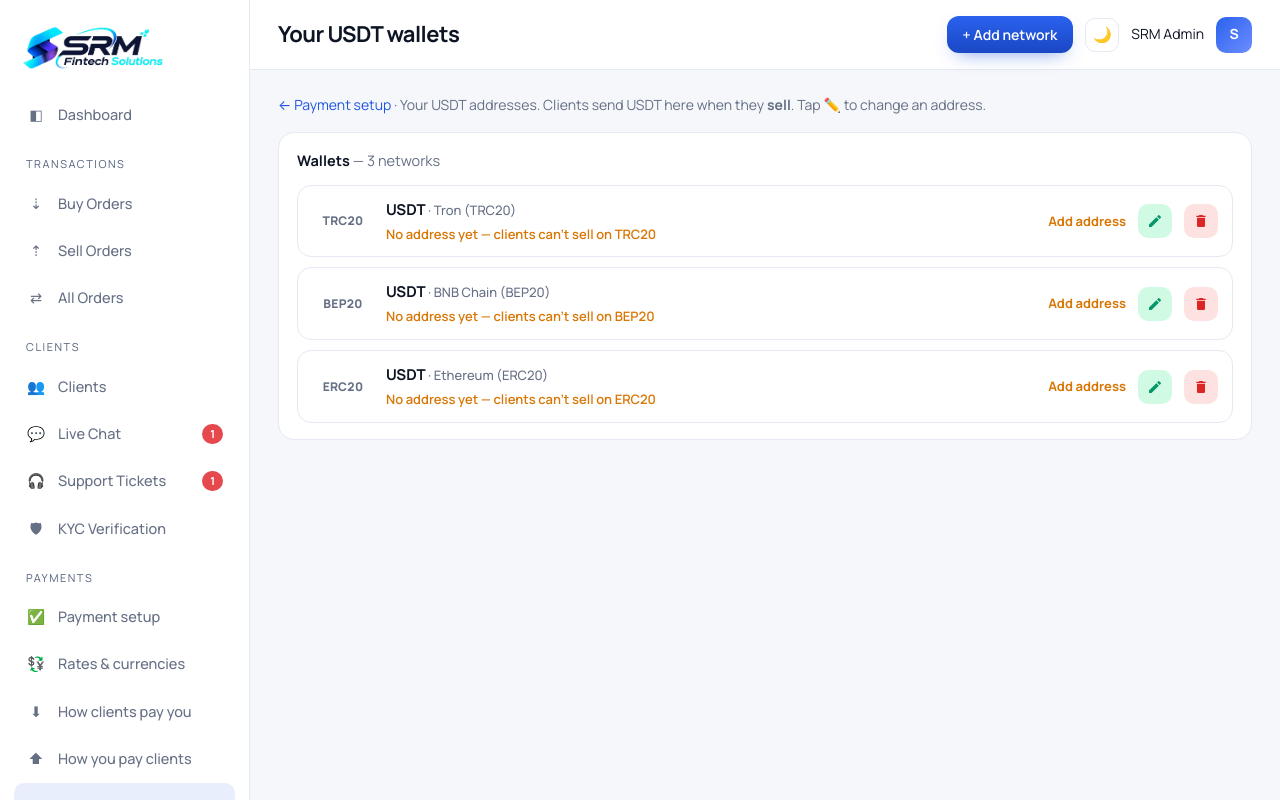
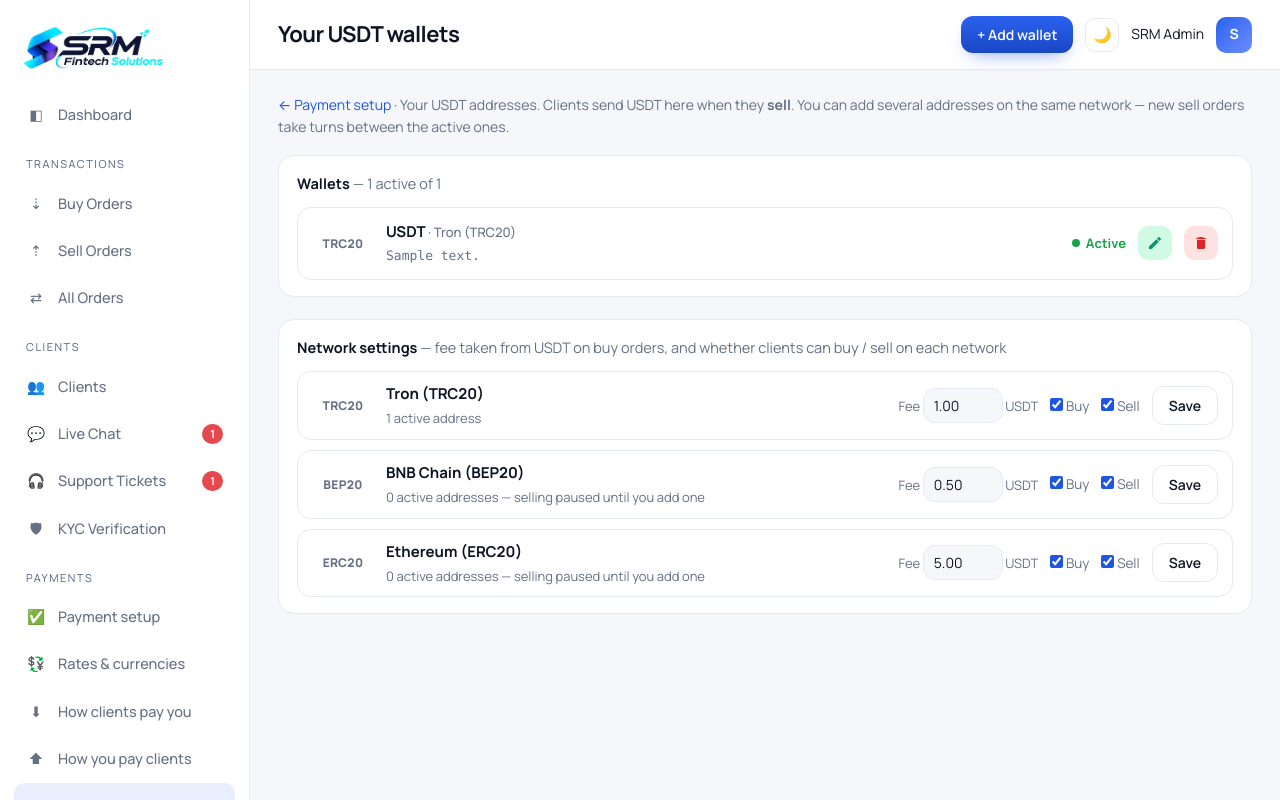
Before and after one commit to Growmore8/P2P, a Laravel app: page /admin/networks in a window 1280 px wide. Run offline with Laravel 12, Linux system fonts and the light colour scheme; a user stored in the database is signed in; data comes from the database, SQL or seed files in the repository; tables that the repository leaves empty hold one stand-in row (values such as "Sample post").

Commit message:
Several USDT addresses per network with rotation; wallet edit without advanced fields
- network_wallets table (existing addresses migrated); add / edit / delete / active per address
- New sell orders take turns between a network's active addresses; orders keep their copy
- Network settings row per network (fee, buy / sell); sell hidden for networks with no active address
- Wallet edit no longer shows name / order / format fields

Co-Authored-By: Claude Opus 5.5 <noreply@anthropic.com>

```diff
--- a/app/Http/Controllers/Admin/NetworkController.php
+++ b/app/Http/Controllers/Admin/NetworkController.php
@@ -10,7 +10,7 @@ class NetworkController extends Controller
 {
     public function index()
     {
-        return view('admin.networks', ['networks' => Network::ordered()->get()]);
+        return view('admin.networks', ['networks' => Network::ordered()->with('wallets')->get()]);
     }
 
     public function store(Request $request)
@@ -35,7 +35,10 @@ class NetworkController extends Controller
 
     public function update(Request $request, Network $network)
     {
-        $network->update($this->validated($request, $network));
+        $data = $this->validated($request, $network);
+        unset($data['deposit_address']); // addresses are managed as wallets (several per network)
+        $network->update($data);
+        $network->syncDepositAddress();
 
         return back()->with('success', "{$network->code} updated.");
     }
@@ -56,7 +59,7 @@ class NetworkController extends Controller
         $request->merge(['deposit_address' => preg_replace('/\s+/', '', (string) $request->input('deposit_address')) ?: null]);
         $data = $request->validate([
             'code' => $network ? ['prohibited'] : ['required', 'string', 'max:20', 'alpha_num', 'unique:networks,code'],
-            'name' => ['required', 'string', 'max:60'],
+            'name' => [$network ? 'sometimes' : 'required', 'string', 'max:60'], // edit form keeps the existing name
             'fee' => ['required', 'numeric', 'min:0', 'max:1000'],
             'deposit_address' => ['nullable', 'string', 'max:120'],
             'address_regex' => ['nullable', 'string', 'max:120'],
--- a/app/Models/Network.php
+++ b/app/Models/Network.php
@@ -3,6 +3,8 @@
 namespace App\Models;
 
 use Illuminate\Database\Eloquent\Model;
+use Illuminate\Database\Eloquent\Relations\HasMany;
+use Illuminate\Support\Facades\DB;
 
 class Network extends Model
 {
@@ -18,6 +20,39 @@ class Network extends Model
         return $q->orderBy('sort')->orderBy('id');
     }
 
+    public function wallets(): HasMany
+    {
+        return $this->hasMany(NetworkWallet::class)->orderBy('id');
+    }
+
+    /**
+     * The deposit address for a new sell order: active addresses take turns (least recently used first).
+     * Each order keeps a copy of the address it was given.
+     */
+    public function nextWalletAddress(): ?string
+    {
+        return DB::transaction(function () {
+            $w = $this->wallets()->where('is_active', true)->reorder()
+                ->orderByRaw('last_used_at is not null')->orderBy('last_used_at')->orderBy('id')
+                ->lockForUpdate()->first();
+            if (! $w) {
+                return null;
+            }
+            $w->forceFill(['last_used_at' => now()])->saveQuietly();
+
+            return $w->address;
+        });
+    }
+
+    /** networks.deposit_address mirrors the first active address (null = no active address → selling off). */
+    public function syncDepositAddress(): void
+    {
+        $first = $this->wallets()->where('is_active', true)->value('address');
+        if ($this->deposit_address !== $first) {
+            $this->forceFill(['deposit_address' => $first])->saveQuietly();
+        }
+    }
+
     public function validAddress(string $address): bool
     {
         return ! $this->address_regex || (bool) @preg_match('/' . $this->address_regex . '/', $address);
--- /dev/null
+++ b/app/Models/NetworkWallet.php
@@ -0,0 +1,30 @@
+<?php
+
+namespace App\Models;
+
+use Illuminate\Database\Eloquent\Model;
+use Illuminate\Database\Eloquent\Relations\BelongsTo;
+
+/** One of your USDT deposit addresses on a network. */
+class NetworkWallet extends Model
+{
+    protected $fillable = ['network_id', 'address', 'is_active', 'last_used_at'];
+
+    protected function casts(): array
+    {
+        return ['is_active' => 'boolean', 'last_used_at' => 'datetime'];
+    }
+
+    protected static function booted(): void
+    {
+        // Keep networks.deposit_address = "an active address exists" (used by status checks and the public page).
+        $sync = fn (NetworkWallet $w) => $w->network?->syncDepositAddress();
+        static::saved($sync);
+        static::deleted($sync);
+    }
+
+    public function network(): BelongsTo
+    {
+        return $this->belongsTo(Network::class);
+    }
+}
--- a/app/Services/Pricing.php
+++ b/app/Services/Pricing.php
@@ -27,10 +27,11 @@ class Pricing
             'trading_enabled' => (bool) Setting::get('trading_enabled'),
             'currency' => $default?->code,
             'currencies' => $currencies->mapWithKeys(fn ($c) => [$c->code => $c->toPricing()])->all(),
-            'networks' => Network::ordered()->get(['code', 'name', 'fee', 'buy_enabled', 'sell_enabled'])
+            'networks' => Network::ordered()->get(['code', 'name', 'fee', 'buy_enabled', 'sell_enabled', 'deposit_address'])
                 ->map(fn ($n) => [
                     'code' => $n->code, 'name' => $n->name, 'fee' => (float) $n->fee,
-                    'buy' => $n->buy_enabled, 'sell' => $n->sell_enabled,
+                    // Selling needs at least one active deposit address (deposit_address mirrors the first active wallet).
+                    'buy' => $n->buy_enabled, 'sell' => $n->sell_enabled && (bool) $n->deposit_address,
                 ])->values()->all(),
         ];
     }
--- a/public/css/theme.css
+++ b/public/css/theme.css
@@ -986,3 +986,13 @@ body.modal-on{overflow:hidden}
   .modal-form .type-cards{grid-template-columns:repeat(3,minmax(0,1fr))}
 }
 @media (max-height:760px){ .modal-box.modal-form{padding:14px 18px} .modal-form .mf-grid{gap:8px 10px;margin-bottom:8px} }
+/* Wallet edit row + network settings rows */
+.wl-edit-row{display:flex;align-items:center;gap:10px;flex-wrap:wrap;padding:10px 14px 12px}
+.wl-edit-row .input{flex:1;min-width:260px;padding:9px 12px;font-size:14px}
+.wl-edit-row .addr-check{flex-basis:100%;margin:0}
+.wl-edit-row .check{margin:0}
+.net-set{display:flex;align-items:center;gap:12px;flex-wrap:wrap;padding:10px 14px}
+.net-set .check{margin:0;font-size:13.5px}
+.net-fee-inline{display:inline-flex;align-items:center;gap:6px;margin:0!important;font-size:13px;color:var(--muted)}
+.net-fee-inline .input{width:80px;padding:7px 10px;font-size:14px}
+@media (max-width:560px){ .net-set .wl-main{flex-basis:100%;order:2} }
--- a/resources/views/admin/networks.blade.php
+++ b/resources/views/admin/networks.blade.php
@@ -1,155 +1,123 @@
 @extends('layouts.admin')
 @section('title', 'Your USDT wallets')
 @section('heading', 'Your USDT wallets')
-@section('topActions')<button type="button" class="btn btn-primary btn-sm" data-open-add>+ Add network</button>@parent @endsection
+@section('topActions')<button type="button" class="btn btn-primary btn-sm" data-modal-open="addModal">+ Add wallet</button>@parent @endsection
 
 @section('content')
-<p class="muted cur-intro"><a class="green" href="{{ route('admin.payments') }}">← Payment setup</a> · Your USDT addresses. Clients send USDT here when they <b>sell</b>. Tap ✏️ to change an address.</p>
+<p class="muted cur-intro"><a class="green" href="{{ route('admin.payments') }}">← Payment setup</a> · Your USDT addresses. Clients send USDT here when they <b>sell</b>. You can add several addresses on the same network — new sell orders take turns between the active ones.</p>
 
 @php
-  $hints = ['TRC20' => 'Tron address — starts with T (34 characters)', 'BEP20' => 'BNB Chain address — starts with 0x (42 characters)', 'ERC20' => 'Ethereum address — starts with 0x (42 characters)', 'POLYGON' => 'Polygon address — starts with 0x (42 characters)'];
-  $editing = old('_net');
   $pencil = '<svg viewBox="0 0 24 24" width="16" height="16" fill="currentColor" aria-hidden="true"><path d="M3 17.25V21h3.75L17.8 9.94l-3.75-3.75L3 17.25zm17.7-10.2a1 1 0 0 0 0-1.42l-2.33-2.33a1 1 0 0 0-1.42 0l-1.83 1.83 3.75 3.75 1.83-1.83z"/></svg>';
   $trash = '<svg viewBox="0 0 24 24" width="16" height="16" fill="currentColor" aria-hidden="true"><path d="M6 19a2 2 0 0 0 2 2h8a2 2 0 0 0 2-2V7H6v12zM19 4h-3.5l-1-1h-5l-1 1H5v2h14V4z"/></svg>';
+  $editingWallet = old('_wallet');
+  $wallets = $networks->flatMap(fn ($n) => $n->wallets->map(fn ($w) => $w->setRelation('network', $n)));
+  $addOpen = $errors->any() && $editingWallet === 'new';
 @endphp
 
 {{-- ===== Add wallet pop-up ===== --}}
-@php
-  $presets = collect(config('networks'))->except($networks->pluck('code')->all());
-  $addErr = $errors->any() && ! $editing;
-@endphp
-<div class="modal {{ $addErr ? 'open' : '' }}" id="addModal" aria-hidden="{{ $addErr ? 'false' : 'true' }}">
-  <form method="POST" action="{{ route('admin.networks.store') }}" class="modal-box form wl-modal" role="dialog" aria-modal="true" aria-label="Add crypto wallet">
+<div class="modal {{ $addOpen ? 'open' : '' }}" id="addModal" data-admin-modal aria-hidden="{{ $addOpen ? 'false' : 'true' }}">
+  <form method="POST" action="{{ route('admin.wallets.store') }}" class="modal-box form wl-modal" role="dialog" aria-modal="true" aria-label="Add crypto wallet">
     @csrf
     <h3>Add crypto wallet</h3>
-    @if ($presets->isEmpty())
-      <p class="muted" style="margin:10px 0 0">All supported networks are already added. Tap ✏️ on a network to change its address.</p>
-      <div class="wl-modal-actions"><button type="button" class="btn btn-ghost" data-close-add>Close</button></div>
-    @else
     <select class="input" name="code" required data-net-pick aria-label="Network">
-        @foreach ($presets as $code => $p)<option value="{{ $code }}" data-hint="{{ $p['hint'] }}" @selected(old('code') === $code)>{{ $code }}</option>@endforeach
+      @foreach (config('networks') as $code => $p)<option value="{{ $code }}" data-hint="{{ $p['hint'] }}" @selected(old('code') === $code)>{{ $code }}</option>@endforeach
     </select>
     <input class="input" value="USDT" readonly aria-label="Coin">
-      <input class="input mono" name="deposit_address" value="{{ old('deposit_address') }}" spellcheck="false" autocomplete="off" placeholder="Wallet address" required data-addr>
+    <input class="input mono" name="address" value="{{ $addOpen ? old('address') : '' }}" spellcheck="false" autocomplete="off" placeholder="Wallet address" required data-addr>
     <p class="addr-check" data-addr-check data-net-hint></p>
-      <input type="hidden" name="active" value="0">
     <label class="check"><input type="checkbox" name="active" value="1" checked> <span>Active</span></label>
     <div class="wl-modal-actions">
-        <button type="button" class="btn btn-ghost" data-close-add>Cancel</button>
+      <button type="button" class="btn btn-ghost" data-modal-close>Cancel</button>
       <button class="btn btn-save">Save</button>
     </div>
-    @endif
   </form>
 </div>
 
-{{-- ===== Wallet list ===== --}}
+{{-- ===== Addresses (one row each) ===== --}}
 <div class="box wl-box">
-  <div class="wl-head"><b>Wallets</b> <span class="muted">— {{ $networks->count() }} {{ \Illuminate\Support\Str::plural('network', $networks->count()) }}</span></div>
+  <div class="wl-head"><b>Wallets</b> <span class="muted">— {{ $wallets->where('is_active', true)->count() }} active of {{ $wallets->count() }}</span></div>
 
-  @forelse ($networks as $n)
-    @php
-      $open = $editing === $n->code;
-      $addr = (string) $n->deposit_address;
-      $on = $n->buy_enabled || $n->sell_enabled;
-    @endphp
-    <div class="wl-item {{ $open ? 'is-open' : '' }}" id="net-{{ $n->code }}">
+  @forelse ($wallets as $w)
+    @php $open = (string) $editingWallet === (string) $w->id; @endphp
+    <div class="wl-item {{ $open ? 'is-open' : '' }} {{ $w->is_active ? '' : 'is-off' }}" id="wallet-{{ $w->id }}">
       <div class="wl-row">
-        <span class="wl-chip">{{ $n->code }}</span>
+        <span class="wl-chip">{{ $w->network->code }}</span>
         <div class="wl-main">
-          <b>USDT <span class="muted wl-name">· {{ $n->name }}</span></b>
-          @if ($addr)
-            <span class="wl-addr mono">{{ $addr }}</span>
-          @else
-            <span class="wl-addr wl-missing">No address yet — clients can't sell on {{ $n->code }}</span>
-          @endif
+          <b>USDT <span class="muted wl-name">· {{ $w->network->name }}</span></b>
+          <span class="wl-addr mono">{{ $w->address }}</span>
         </div>
-        <span class="wl-status {{ ! $on ? 'off' : ($n->sell_enabled && ! $addr ? 'warn' : 'ok') }}">{{ ! $on ? 'Off' : ($n->sell_enabled && ! $addr ? 'Add address' : 'Active') }}</span>
-        <button type="button" class="wl-btn edit" data-wl-edit="{{ $n->code }}" title="Edit {{ $n->code }}" aria-label="Edit {{ $n->code }}" aria-expanded="{{ $open ? 'true' : 'false' }}">{!! $pencil !!}</button>
-        <form method="POST" action="{{ route('admin.networks.destroy', $n) }}" data-confirm="Remove the {{ $n->code }} network? Clients won't be able to choose it any more.">
+        <span class="wl-status {{ $w->is_active ? 'ok' : 'off' }}"><i class="wl-dot"></i>{{ $w->is_active ? 'Active' : 'Inactive' }}</span>
+        <button type="button" class="wl-btn edit" data-wl-edit="{{ $w->id }}" title="Edit" aria-label="Edit address" aria-expanded="{{ $open ? 'true' : 'false' }}">{!! $pencil !!}</button>
+        <form method="POST" action="{{ route('admin.wallets.destroy', $w) }}" data-confirm="Remove this {{ $w->network->code }} address? Orders already placed keep their address.">
           @csrf @method('DELETE')
-          <button class="wl-btn del" title="Remove {{ $n->code }}" aria-label="Remove {{ $n->code }}">{!! $trash !!}</button>
+          <button class="wl-btn del" title="Remove" aria-label="Remove address">{!! $trash !!}</button>
         </form>
       </div>
-
-      {{-- Edit panel --}}
-      <form method="POST" action="{{ route('admin.networks.update', $n) }}" class="form wl-edit" data-wl-form="{{ $n->code }}" @unless ($open) hidden @endunless>
+      <form method="POST" action="{{ route('admin.wallets.update', $w) }}" class="form wl-edit wl-edit-row" data-wl-form="{{ $w->id }}" @unless ($open) hidden @endunless>
         @csrf @method('PUT')
-        <input type="hidden" name="_net" value="{{ $n->code }}">
-        <label>Your USDT deposit address <small>{{ $hints[$n->code] ?? 'for sell orders' }}</small></label>
-        <textarea class="input mono addr-input" name="deposit_address" rows="2" spellcheck="false" autocomplete="off"
-                  placeholder="Paste your {{ $n->code }} USDT address" data-addr>{{ $open ? old('deposit_address') : $addr }}</textarea>
-        <p class="addr-check" data-addr-check>@if (strlen($addr) > 10)Check it matches your wallet: <b>{{ substr($addr, 0, 6) }}</b> … <b>{{ substr($addr, -6) }}</b>@endif</p>
-
-        <div class="net-row">
-          <div class="net-toggles">
-            <label class="switch cur-switch"><input type="checkbox" name="buy_enabled" value="1" @checked($open ? old('buy_enabled') : $n->buy_enabled)> Buy</label>
-            <label class="switch cur-switch"><input type="checkbox" name="sell_enabled" value="1" @checked($open ? old('sell_enabled') : $n->sell_enabled)> Sell</label>
-          </div>
-          <div class="net-fee"><label>Fee on buy <small>USDT</small></label><input class="input" type="number" step="0.01" name="fee" value="{{ $open ? old('fee') : $n->fee }}" required></div>
-        </div>
-
-        <details class="net-adv" @if ($open && $errors->hasAny(['name', 'address_regex', 'sort'])) open @endif>
-          <summary>Advanced settings</summary>
-          <div class="cur-grid" style="margin-top:12px">
-            <div><label>Name shown to clients</label><input class="input" name="name" value="{{ $open ? old('name') : $n->name }}" required></div>
-            <div><label>Order in list</label><input class="input" type="number" name="sort" value="{{ $open ? old('sort') : $n->sort }}"></div>
-            <div class="span-2"><label>Address format check <small>don't change unless you know</small></label><input class="input mono" name="address_regex" value="{{ $open ? old('address_regex') : $n->address_regex }}"></div>
-          </div>
-        </details>
-
-        <div class="cur-actions">
-          <span></span>
-          <div class="cur-actions-r">
-            <button type="button" class="btn btn-ghost" data-wl-edit="{{ $n->code }}">Cancel</button>
-            <button class="btn btn-primary">Save {{ $n->code }}</button>
-          </div>
-        </div>
+        <input class="input mono" name="address" value="{{ $open ? old('address') : $w->address }}" spellcheck="false" autocomplete="off" required data-addr aria-label="Wallet address">
+        <label class="check"><input type="checkbox" name="active" value="1" @checked($open ? old('active') : $w->is_active)> <span>Active</span></label>
+        <button type="button" class="btn btn-ghost btn-sm" data-wl-edit="{{ $w->id }}">Cancel</button>
+        <button class="btn btn-save btn-sm">Save</button>
+        <p class="addr-check" data-addr-check></p>
       </form>
     </div>
   @empty
-    <p class="muted" style="text-align:center;padding:20px 0">No networks yet — tap <b>+ Add network</b>.</p>
+    <p class="muted" style="text-align:center;padding:20px 0">No wallet addresses yet — tap <b>+ Add wallet</b>. Clients can't sell until you add one.</p>
   @endforelse
+</div>
+
+{{-- ===== Network settings: fee and buy / sell per network ===== --}}
+<div class="box wl-box">
+  <div class="wl-head"><b>Network settings</b> <span class="muted">— fee taken from USDT on buy orders, and whether clients can buy / sell on each network</span></div>
+  @foreach ($networks as $n)
+    @php $active = $n->wallets->where('is_active', true)->count(); $known = array_key_exists($n->code, config('networks')); @endphp
+    <form method="POST" action="{{ route('admin.networks.update', $n) }}" class="form wl-item net-set">
+      @csrf @method('PUT')
+      <span class="wl-chip">{{ $n->code }}</span>
+      <div class="wl-main"><b>{{ $n->name }}</b><span class="wl-addr">{{ $active }} active {{ \Illuminate\Support\Str::plural('address', $active) }}{{ $n->sell_enabled && ! $active ? ' — selling paused until you add one' : '' }}</span></div>
+      <label class="net-fee-inline">Fee <input class="input" type="number" step="0.01" min="0" name="fee" value="{{ $n->fee }}" required> USDT</label>
+      <label class="check"><input type="checkbox" name="buy_enabled" value="1" @checked($n->buy_enabled)> <span>Buy</span></label>
+      <label class="check"><input type="checkbox" name="sell_enabled" value="1" @checked($n->sell_enabled)> <span>Sell</span></label>
+      <button class="btn btn-ghost btn-sm">Save</button>
+      @unless ($known)
+        <button type="submit" form="del-net-{{ $n->id }}" class="wl-btn del" title="Remove {{ $n->code }}" aria-label="Remove network">{!! $trash !!}</button>
+      @endunless
+    </form>
+    @unless ($known)
+      <form method="POST" action="{{ route('admin.networks.destroy', $n) }}" id="del-net-{{ $n->id }}" data-confirm="Remove the {{ $n->code }} network and its addresses? Clients won't be able to choose it any more.">@csrf @method('DELETE')</form>
+    @endunless
+  @endforeach
 </div>
 
 <script>
 (function () {
-  var modal = document.getElementById('addModal');
-  function openAdd(on) {
-    modal.classList.toggle('open', on); modal.setAttribute('aria-hidden', on ? 'false' : 'true');
-    if (on) { var t = modal.querySelector('[data-addr]'); if (t) setTimeout(function () { t.focus(); }, 60); }
-  }
-  document.querySelectorAll('[data-open-add]').forEach(function (b) { b.addEventListener('click', function () { openAdd(true); }); });
-  document.querySelectorAll('[data-close-add]').forEach(function (b) { b.addEventListener('click', function () { openAdd(false); }); });
-  modal.addEventListener('click', function (e) { if (e.target === modal) openAdd(false); });
-  document.addEventListener('keydown', function (e) { if (e.key === 'Escape') openAdd(false); });
-  var pickNet = modal.querySelector('[data-net-pick]'), hint = modal.querySelector('[data-net-hint]');
-  if (pickNet) {
-    var showHint = function () { var o = pickNet.selectedOptions[0]; if (hint && !modal.querySelector('[data-addr]').value) hint.textContent = o ? pickNet.value + ' address ' + o.dataset.hint : ''; };
-    pickNet.addEventListener('change', showHint); showHint();
-  }
-
-  // ✏️ opens / closes the edit panel under the row
+  // ✏️ opens / closes the edit row
   document.querySelectorAll('[data-wl-edit]').forEach(function (b) {
     b.addEventListener('click', function () {
-      var code = b.dataset.wlEdit, f = document.querySelector('[data-wl-form="' + code + '"]');
+      var id = b.dataset.wlEdit, f = document.querySelector('[data-wl-form="' + id + '"]');
       f.hidden = !f.hidden;
       f.closest('.wl-item').classList.toggle('is-open', !f.hidden);
-      document.querySelectorAll('[data-wl-edit="' + code + '"]').forEach(function (x) { x.setAttribute('aria-expanded', f.hidden ? 'false' : 'true'); });
-      if (!f.hidden) f.querySelector('textarea').focus();
+      document.querySelectorAll('[data-wl-edit="' + id + '"]').forEach(function (x) { x.setAttribute('aria-expanded', f.hidden ? 'false' : 'true'); });
+      if (!f.hidden) f.querySelector('[data-addr]').focus();
     });
   });
 
-  // Show the first and last 6 characters so the admin can compare with their wallet app.
+  // Strip spaces and show first / last 6 characters to compare with the wallet app
   document.querySelectorAll('[data-addr]').forEach(function (t) {
-    var out = t.parentNode.querySelector('[data-addr-check]');
+    var out = t.closest('form').querySelector('[data-addr-check]');
     t.addEventListener('input', function () {
       var v = t.value.replace(/\s+/g, ''); t.value = v;
-      out.innerHTML = v.length > 10 ? 'Check it matches your wallet: <b>' + v.slice(0, 6) + '</b> … <b>' + v.slice(-6) + '</b>' : '';
+      if (out) out.innerHTML = v.length > 10 ? 'Check it matches your wallet: <b>' + v.slice(0, 6) + '</b> … <b>' + v.slice(-6) + '</b>' : '';
     });
   });
 
-  // Link like #net-TRC20 opens that wallet
-  if (location.hash.indexOf('#net-') === 0) { var b = document.querySelector('[data-wl-edit="' + location.hash.slice(5) + '"]'); if (b) b.click(); }
+  // Format hint for the chosen network in the pop-up
+  var pick = document.querySelector('[data-net-pick]'), hint = document.querySelector('[data-net-hint]');
+  if (pick && hint) {
+    var show = function () { var o = pick.selectedOptions[0]; if (!document.querySelector('#addModal [data-addr]').value) hint.textContent = o ? pick.value + ' address ' + o.dataset.hint : ''; };
+    pick.addEventListener('change', show); show();
+  }
 })();
 </script>
 @endsection
--- a/resources/views/partials/head.blade.php
+++ b/resources/views/partials/head.blade.php
@@ -35,6 +35,6 @@
 <meta name="application-name" content="SRM Fintech">
 <link rel="preconnect" href="https://fonts.googleapis.com"><link rel="preconnect" href="https://fonts.gstatic.com" crossorigin>
 <link href="https://fonts.googleapis.com/css2?family=Manrope:wght@400;500;600;700;800&display=swap" rel="stylesheet">
-<link rel="stylesheet" href="{{ asset('css/style.css') }}?v=47">
-<link rel="stylesheet" href="{{ asset('css/app.css') }}?v=47">
-<link rel="stylesheet" href="{{ asset('css/theme.css') }}?v=47">
+<link rel="stylesheet" href="{{ asset('css/style.css') }}?v=48">
+<link rel="stylesheet" href="{{ asset('css/app.css') }}?v=48">
+<link rel="stylesheet" href="{{ asset('css/theme.css') }}?v=48">
--- a/routes/web.php
+++ b/routes/web.php
@@ -161,6 +161,9 @@ Route::middleware(['auth', 'active', 'admin'])->prefix('admin')->name('admin.')-
     Route::resource('methods', Admin\DepositMethodController::class)->except('show');
 
     Route::get('/networks', [Admin\NetworkController::class, 'index'])->name('networks.index');
+    Route::post('/wallets', [Admin\WalletController::class, 'store'])->name('wallets.store');
+    Route::put('/wallets/{wallet}', [Admin\WalletController::class, 'update'])->name('wallets.update');
+    Route::delete('/wallets/{wallet}', [Admin\WalletController::class, 'destroy'])->name('wallets.destroy');
     Route::post('/networks', [Admin\NetworkController::class, 'store'])->name('networks.store');
     Route::put('/networks/{network}', [Admin\NetworkController::class, 'update'])->name('networks.update');
     Route::delete('/networks/{network}', [Admin\NetworkController::class, 'destroy'])->name('networks.destroy');
```
Also changed, not shown: app/Http/Controllers/Admin/WalletController.php (added, +68 -0 lines), app/Http/Controllers/OrderController.php (+6 -2 lines), tests/Feature/P2PFlowTest.php (+30 -12 lines), database/migrations/2026_11_27_000011_create_network_wallets.php (added). Lines whose indentation alone changed are shown as unchanged.
